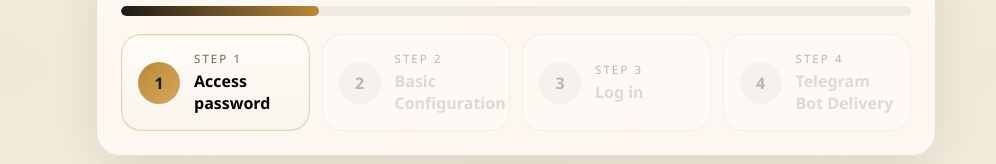
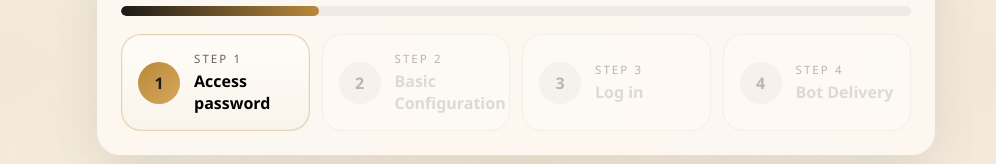
Before and after one commit to fr0der1c/tgtldr, a Next.js app in the folder web/: page /setup in a window 1280 px wide. Shown: the part 126-290 px from the top of the page, without its empty margins (124-1120 px from the left). Built offline with nearby package versions, Linux system fonts and the light colour scheme; no server answers.

Commit message:
Internationalize Telegram account deletion warning and update translatio

```diff
--- a/web/lib/i18n.tsx
+++ b/web/lib/i18n.tsx
@@ -86,7 +86,7 @@ const textTranslations = {
   "Telegram 账号已删除。": "Telegram account deleted.",
   "已连接": "Connected",
   "未连接": "Not connected",
-  "Bot 推送": "Telegram Bot Delivery",
+  "Bot 推送": "Bot Delivery",
   "启用中": "Enabled",
   "未启用": "Disabled",
   "在这里选择需要保存消息和生成摘要的群组，并调整每个群的摘要设置。": "Choose which chats should save messages and generate summaries, then tune each chat's summary settings.",
```
Also changed, not shown: web/components/settings-panel.tsx (+6 -2 lines).
